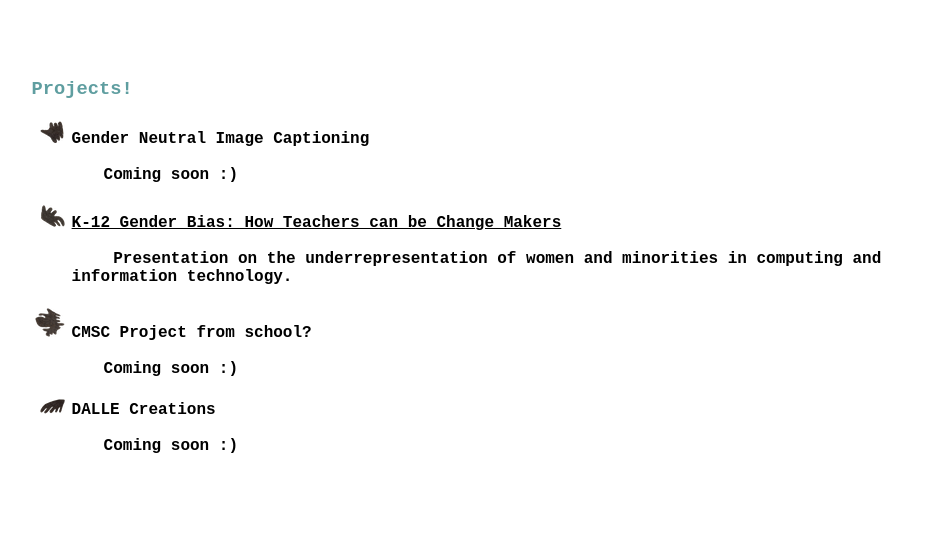
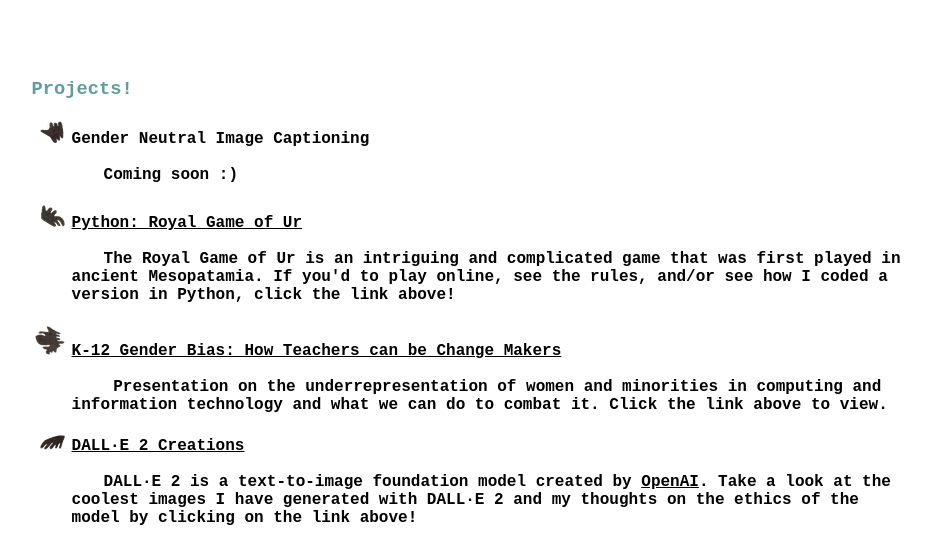
Before and after one commit to samcscheck/personal_website, a plain HTML site: page pages/home.html in a window 1280 px wide. Shown: the part 1023-1568 px from the top of the page, without its empty margins (166-1097 px from the left). Drawn offline with Linux system fonts and the light colour scheme.

Commit message:
Add DALLE2 page and description

```diff
--- a/pages/home.html
+++ b/pages/home.html
@@ -63,12 +63,13 @@
             <ul>
                 <li style="list-style-image: url(../images/bullets/blob4.png)"><h4>Gender Neutral Image Captioning<br><br>
                     &emsp;&emsp;Coming soon :)</h4></li>
-                <li style="list-style-image: url(../images/bullets/blob5.png)"><h4><a target="_blank" class="black" href="../linked_content/K-12 Gender Bias_ How Teachers can be Change Makers.pdf">K-12 Gender Bias: How Teachers can be Change Makers</a><br><br>
-                    &emsp;&emsp; Presentation on the underrepresentation of women and minorities in computing and information technology.</h4></li>
-                <li style="list-style-image: url(../images/bullets/blob6.png)"><h4>CMSC Project from school?<br><br>
-                    &emsp;&emsp;Coming soon :)</h4></li>
-                <li style="list-style-image: url(../images/bullets/blob3.png)"><h4>DALLE Creations<br><br>
-                    &emsp;&emsp;Coming soon :)</h4></li>
+                <li style="list-style-image: url(../images/bullets/blob5.png)"><h4><a target="_blank" class="black" href="https://github.com/samcscheck/personal_projects/tree/main/RoyalGameOfUr">Python: Royal Game of Ur</a><br><br>
+                    &emsp;&emsp;The Royal Game of Ur is an intriguing and complicated game that was first played in ancient Mesopatamia.
+                     If you'd to play online, see the rules, and/or see how I coded a version in Python, click the link above!</h4></li>
+                <li style="list-style-image: url(../images/bullets/blob6.png)"><h4><a target="_blank" class="black" href="../linked_content/K-12 Gender Bias_ How Teachers can be Change Makers.pdf">K-12 Gender Bias: How Teachers can be Change Makers</a><br><br>
+                    &emsp;&emsp; Presentation on the underrepresentation of women and minorities in computing and information technology and what we can do to combat it. Click the link above to view.</h4></li>
+                <li style="list-style-image: url(../images/bullets/blob3.png)"><h4><a class="black" href="./dalle2.html">DALL·E 2 Creations</a><br><br>
+                    &emsp;&emsp;DALL·E 2 is a text-to-image foundation model created by <a target="_blank" class="black" href="https://openai.com">OpenAI</a>. Take a look at the coolest images I have generated with DALL·E 2 and my thoughts on the ethics of the model by clicking on the link above!</h4></li>
             </ul>
         </div>
         <div class="head center">
```
